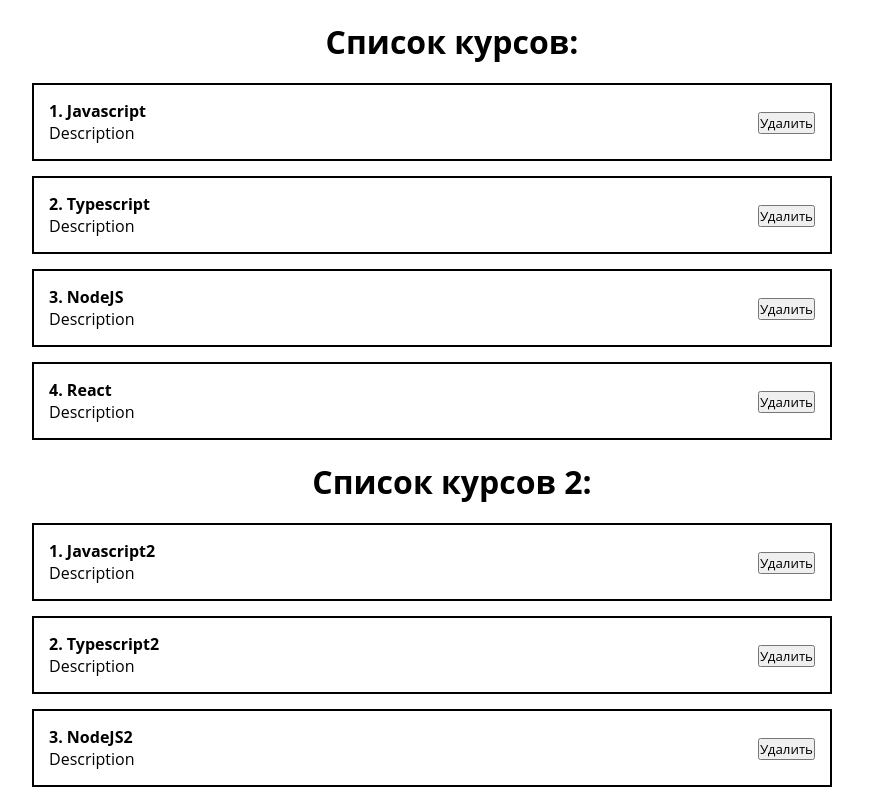
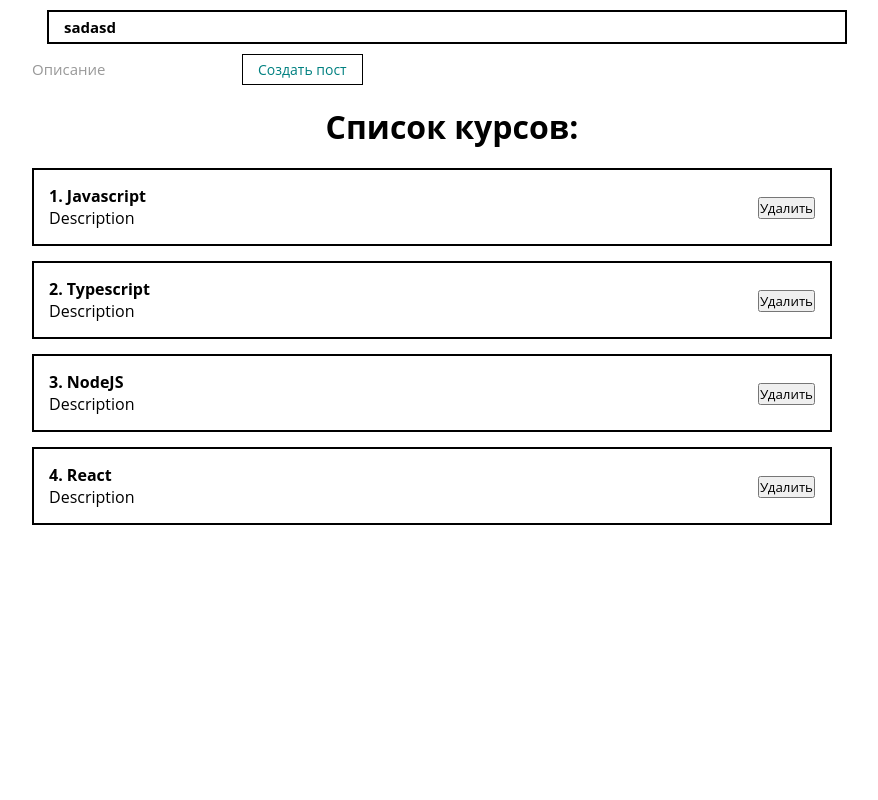
Before and after one commit to Sparow2021/RepeatReact, a React (Create React App) app: page / in a window 1280 px wide. Shown: the top 800 px of the page, without its empty margins (208-1086 px from the left). Built offline with nearby package versions, Linux system fonts and the light colour scheme.

Commit message:
My UI BTN, Input

```diff
--- a/src/App.js
+++ b/src/App.js
@@ -1,8 +1,12 @@
 import React, { useState } from "react";
 import PostList from "./components/PostList";
+import MyButton from "./components/UI/button/MyButton";
+import MyInput from "./components/UI/input/MyInput";
 import './styles/App.css'
 
+
 function App() {
+
   const [posts, setPosts] = useState([
     { id: 1, title: 'Javascript', body: 'Description' },
     { id: 2, title: 'Typescript', body: 'Description' },
@@ -10,24 +14,21 @@
     { id: 4, title: 'React', body: 'Description' }
   ])
 
-  const [posts2, setPosts2] = useState([
-    { id: 1, title: 'Javascript2', body: 'Description' },
-    { id: 2, title: 'Typescript2', body: 'Description' },
-    { id: 3, title: 'NodeJS2', body: 'Description' },
-    { id: 4, title: 'React2', body: 'Description' }
-  ])
+  const [title, setTitle] = useState('sadasd');
 
-  const [posts3, setPosts3] = useState([
-    { id: 1, title: 'Javascript3', body: 'Description' },
-    { id: 2, title: 'Typescript3', body: 'Description' },
-    { id: 3, title: 'NodeJS3', body: 'Description' },
-    { id: 4, title: 'React3', body: 'Description' }
-  ])
+  function setNewTitle(event){
+    event.preventDefault();
+    console.log({title})
+  }
+
   return (
     <div className="App">
+      <form>
+        <MyInput type="text" placeholder="Название" value={title} onChange={e => setTitle(e.target.value)}/>
+        <input type="text" placeholder="Описание"/>
+        <MyButton  onClick={setNewTitle}>Создать пост</MyButton>
+      </form>
       <PostList posts={posts} title={'Список курсов: '}/>
-      <PostList posts={posts2} title={'Список курсов 2: '}/>
-      <PostList posts={posts3} title={'Список курсов 3: '}/>
     </div>
   );
 }
--- a/src/components/PostItem.jsx
+++ b/src/components/PostItem.jsx
@@ -1,7 +1,7 @@
 import React from 'react';
 
 const PostItem = (props) => {
-    console.log(props)
+    // console.log(props)
     return (
     <div className="post">
         <div className="post__content">
--- /dev/null
+++ b/src/components/UI/button/MyButton.jsx
@@ -0,0 +1,11 @@
+import React from 'react';
+import classes from './MyButton.module.css'
+const MyButton = ({children, ...props}) => {
+    return (
+        <button {...props} className={classes.myBtn}>
+            {children}
+        </button>
+     );
+}
+
+export default MyButton;
--- /dev/null
+++ b/src/components/UI/button/MyButton.module.css
@@ -0,0 +1,7 @@
+.myBtn{
+    padding: 5px 15px;
+    color: teal;
+    font-size: 14px;
+    background: transparent;
+    border: 1px solid black;
+}
--- /dev/null
+++ b/src/components/UI/input/MyInput.jsx
@@ -0,0 +1,9 @@
+import React from 'react';
+import classes from './MyInput.module.css'
+const MyInput = (props) => {
+    return (
+        <input {...props} className={classes.myInput} type="text" />
+    );
+}
+
+export default MyInput;
--- /dev/null
+++ b/src/components/UI/input/MyInput.module.css
@@ -0,0 +1,6 @@
+.myInput{
+    width:100%;
+    border: 2px solid black;
+    padding: 5px 15px;
+    margin: 10px 15px;
+}
```
